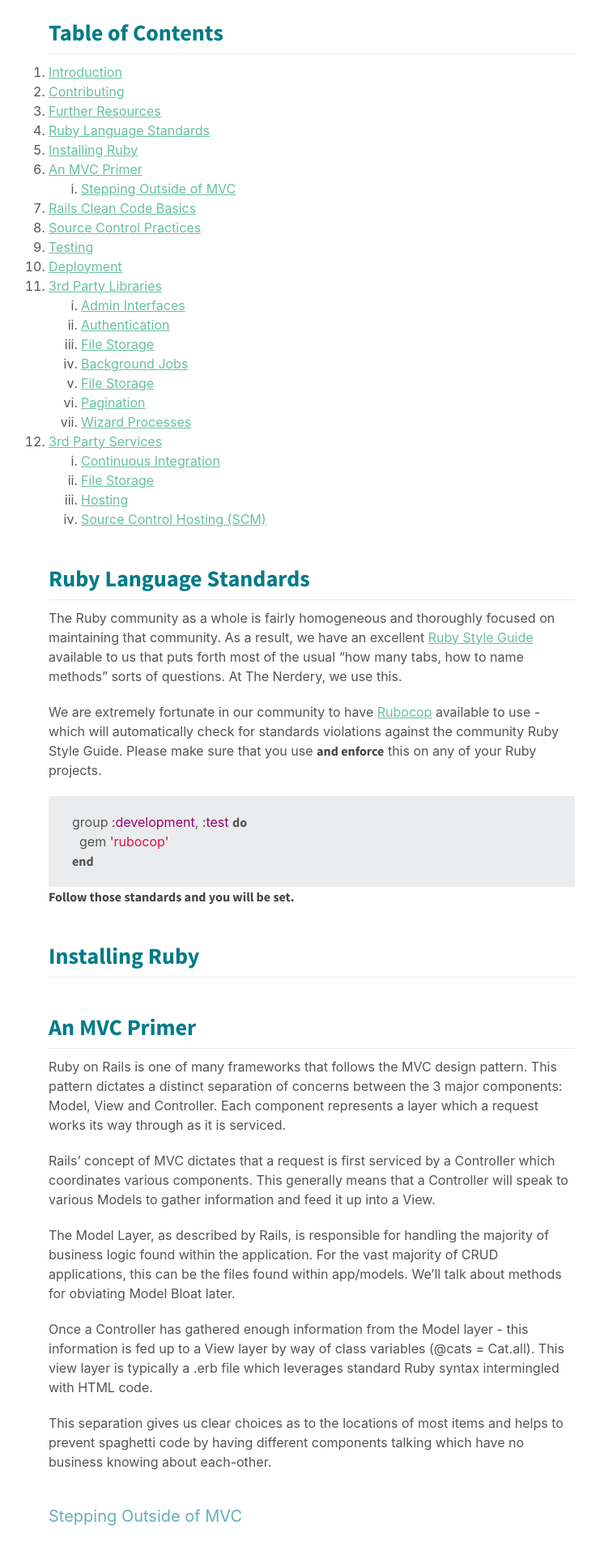
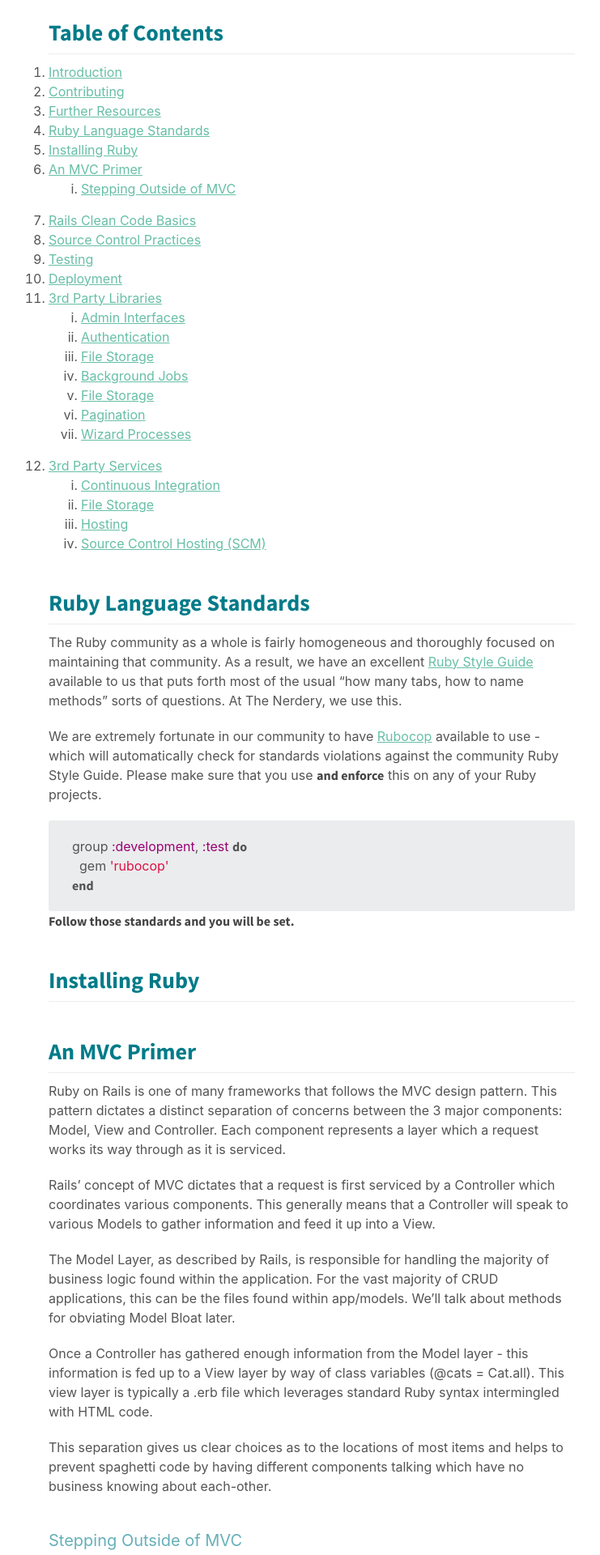
Before and after one commit to thenerdery/ruby-standards, a Jekyll site: the page built from index.md, in a window 1280 px wide. Shown: the part 1147-3067 px from the top of the page at 81% size, without its empty margins (255-996 px from the left). Built offline with Jekyll 4.4.1, drawn with Linux system fonts in a browser that asks for light colours; some web fonts are replaced.

Commit message:
Adding missing style for blockquotes and li spacing

```diff
--- a/_sass/_base.scss
+++ b/_sass/_base.scss
@@ -26,9 +26,19 @@ body {
     "Segoe UI Symbol";
 }
 
+blockquote {
+  background-color: #efefef;
+  color: #636363;
+  padding: 15px;
+}
+
 img {
   display: block;
   width: 100%;
+}
+
+ol {
+  margin-bottom: 15px;
 }
 
 //================================================================
```
